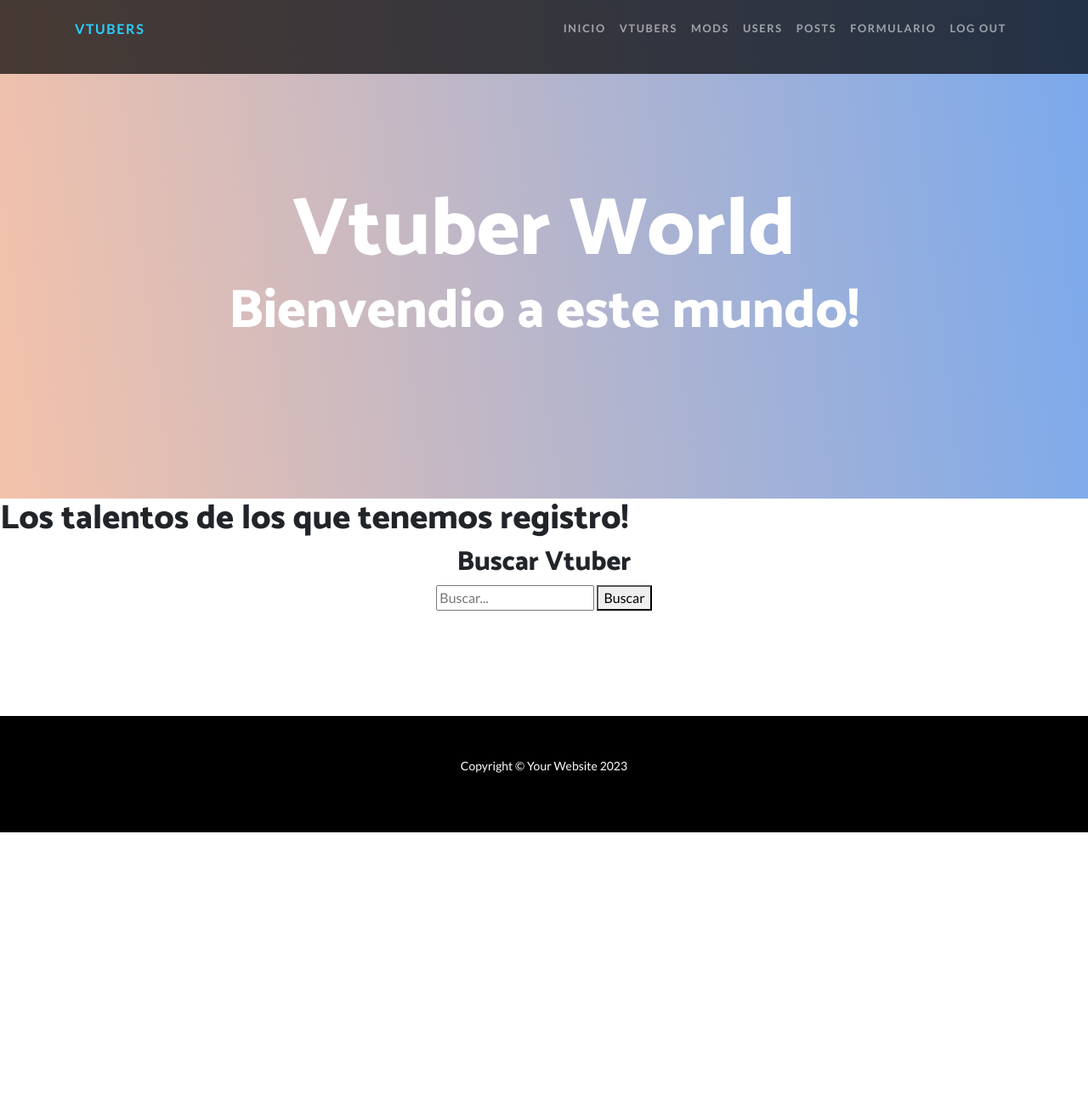
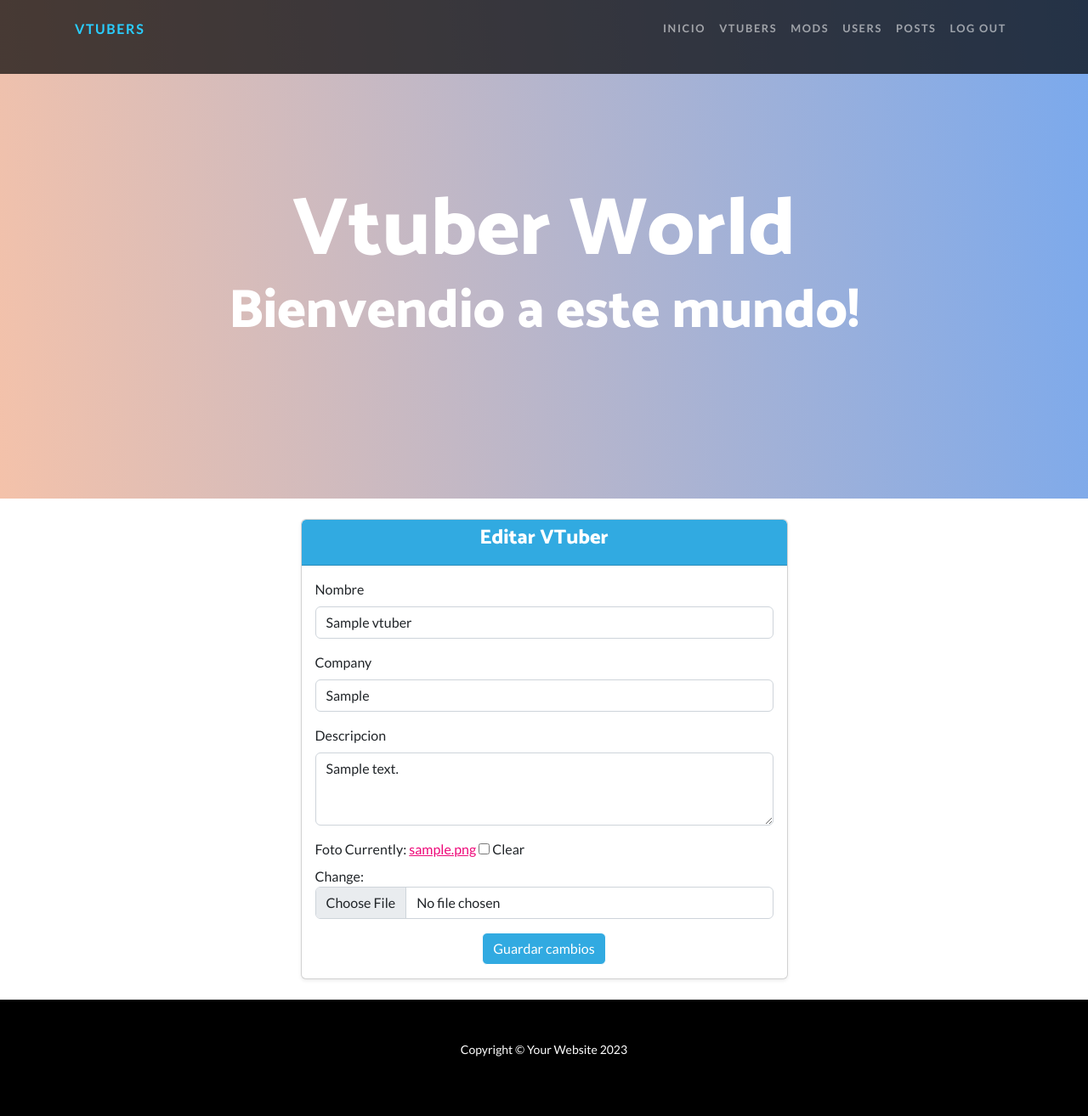
Before and after one commit to gastu9372/Django_Coder, a Django app: page /edit_vtuber/1 in a window 1280 px wide. Shown: the whole page at 85% size. Before the commit the page ends 980 px from the top, so only its background shows below. Run offline with Django 5.2, Linux system fonts and the light colour scheme; a user stored in the database is signed in; tables that the repository leaves empty hold one stand-in row (values such as "Sample post"); some libraries are stand-ins or nearby versions.

Commit message:
Editar y borrar vtubers

```diff
--- a/app_coder/forms.py
+++ b/app_coder/forms.py
@@ -4,4 +4,10 @@
 class post_vtuber(forms.ModelForm):
     class Meta:
         model = Vtuber
-        fields = ['nombre', 'company', 'descripcion', 'foto']
+        fields = "__all__"
+        widgets = {
+            "nombre": forms.TextInput(attrs={"class": "form-control", "placeholder": "Ingresa el nombre del vtuber"}),
+            "company": forms.TextInput(attrs={"class": "form-control", "placeholder": "Ingresa la compañía"}),
+            "descripcion": forms.Textarea(attrs={"class": "form-control", "placeholder": "Escribe una descripción", "rows": 3}),
+            "foto": forms.ClearableFileInput(attrs={"class": "form-control"}),
+        }
--- a/app_coder/templates/app_coder/base.html
+++ b/app_coder/templates/app_coder/base.html
@@ -37,11 +37,10 @@
                             <li class="nav-item"><a class="nav-link" href="{% url "Mods" %}">Mods</a></li>
                             <li class="nav-item"><a class="nav-link" href="{% url "Users" %}">Users</a></li>
                             <li class="nav-item"><a class="nav-link" href="{% url "Posts" %}">Posts</a></li>
-                            <li class="nav-item"><a class="nav-link" href="{% url "Formulario" %}">Formulario</a></li>
                             <li class="nav-item"><a class="nav-link" href="{% url "Logout" %}">Log Out</a></li>
                         {% else %}
                             <li class="nav-item"><a class="nav-link" href="{% url "Register" %}">Sign Up</a></li>
-                            <li class="nav-item"><a class="nav-link" href="{% url "Login" %}">Log In</a></li>
+                            <li class="nav-item"><a class="nav-link" href="{% url 'Login' %}?next={{ request.path }}">Log In</a></li>
                         {% endif %}
 
 
--- /dev/null
+++ b/app_coder/templates/app_coder/forms/edit_vtuber.html
@@ -0,0 +1,43 @@
+{% extends "app_coder/base.html" %}
+{% load static %}
+
+{% block Title %}
+Editar Vtuber | VtuberWorld
+{% endblock Title %}
+
+{% block content %}
+
+<div class="container my-4">
+    <div class="row justify-content-center">
+        <div class="col-md-6">
+            <div class="card shadow-sm">
+                <div class="card-header bg-primary text-white text-center">
+                    <h4>Editar VTuber</h4>
+                </div>
+                <div class="card-body">
+                    <form action="" method="POST" enctype="multipart/form-data">
+                        {% csrf_token %}
+                        {% for field in post_vtuber %}
+                        <div class="mb-3">
+                            <label for="{{ field.id_for_label }}" class="form-label">{{ field.label }}</label>
+                            {{ field }}
+                            {% if field.help_text %}
+                                <div class="form-text">{{ field.help_text }}</div>
+                            {% endif %}
+                            {% for error in field.errors %}
+                                <div class="text-danger">{{ error }}</div>
+                            {% endfor %}
+                        </div>
+                        {% endfor %}
+                        <div class="text-center">
+                            <button type="submit" class="btn btn-primary">Guardar cambios</button>
+                        </div>
+                    </form>
+                </div>
+            </div>
+        </div>
+    </div>
+</div>
+
+
+{% endblock content %}
--- a/app_coder/templates/app_coder/forms/login.html
+++ b/app_coder/templates/app_coder/forms/login.html
@@ -30,8 +30,10 @@
                             <input type="password" name="password"  class="form-control" placeholder="Ingresa la contraseña required" required>
                         </div>
 
+                        <input type="hidden" name="next" value="{{ next }}">
                         <!-- Botón de envío -->
                         <div class="text-center">
+
                             <button type="submit" class="btn btn-primary">Ingresar sesion</button>
                         </div>
                     </form>
--- a/app_coder/templates/app_coder/vtubers.html
+++ b/app_coder/templates/app_coder/vtubers.html
@@ -9,6 +9,16 @@
 <h1>Los talentos de los que tenemos registro!</h1>
 
 <h2 class="text-center mt-2">Buscar Vtuber</h2>
+
+{% comment %} {% if request.user.is_staff %}
+    <div class="admin-buttons">
+        <a href="{% url 'Formulario' %}" class="btn btn-success">Agregar VTuber</a>
+        <a href="{% url 'Editar-vtuber'  vtuber.id %}" class="btn btn-warning">Editar VTuber</a>
+        <a href="{% url 'Eliminar-vtuber' %}" class="btn btn-danger">Borrar VTuber</a>
+    </div>
+{% endif %} {% endcomment %}
+
+
 <!-- Formulario de búsqueda -->
 <div class="d-flex flex-column align-items-center mb-2">
     <form action="" method="GET">
@@ -18,15 +28,26 @@
 </div>
 
 <div class="container py-5">
+    {% if user.is_staff %}
+    <div class="text-center mb-4">
+        <a href="{% url 'Formulario' %}" class="btn btn-primary">Agregar VTuber</a>
+    </div>
+    {% endif %}
     <div class="row justify-content-center g-4">
         {% for vtuber in vtubers %}
         <div class="col-12 col-sm-6 col-md-4 col-lg-3">
             <div class="card">
                 <img src="{{ vtuber.foto.url }}" class="card-img-top" alt="Foto de {{ vtuber.nombre }}">
-                <div class="card-body">
+                <div class="card-body text-center">
                     <h5 class="card-title">{{ vtuber.nombre }}</h5>
                     <h6 class="card-subtitle mb-2 text-muted">{{ vtuber.company }}</h6>
                     <p class="card-text description">{{ vtuber.descripcion }}</p>
+                    {% if user.is_staff %}
+                    <div class="d-flex justify-content-center gap-2 mt-2">
+                        <a href="{% url 'Editar-vtuber' vtuber.id %}" class="btn btn-warning">Editar</a>
+                        <a href="{% url 'Eliminar-vtuber' vtuber.pk %}" class="btn btn-danger">Eliminar</a>
+                    </div>
+                    {% endif %}
                 </div>
             </div>
         </div>
--- a/app_coder/urls.py
+++ b/app_coder/urls.py
@@ -3,14 +3,19 @@
 
 # Es buena practica escribir todas las funciones 1x1, buena practica lo explicito
 urlpatterns = [
+    # Inicio
     path('inicio/', views.index, name="Inicio"),
-    path('vtubers/', views.vtubers, name ="Vtubers"),
+
+    # Relacionados a usuarios
     path('mods/', views.mods, name="Mods"),
     path('users/', views.users, name="Users"),
     path('posts/', views.posts, name="Posts"),
+
+    # Vtuber
+    path('vtubers/', views.vtubers, name ="Vtubers"),
     path('formulario/', views.formulario_vtuber_api, name="Formulario"),
-    path('del_vtuber/<int:id>', views.eliminar_vtuber, name="Eliminar"),
-    path('edit_vtuber/<int:id>', views.editar_vtuber, name="Editar"),
+    path('del_vtuber/<int:id>', views.eliminar_vtuber, name="Eliminar-vtuber"),
+    path('edit_vtuber/<int:pk>', views.editar_vtuber, name="Editar-vtuber"),
 
     # Sesiones
     path("login/", views.login_view, name = "Login" ),
--- a/app_coder/views.py
+++ b/app_coder/views.py
@@ -5,6 +5,7 @@
 from django.contrib.auth.forms import UserCreationForm
 from django.contrib.auth.decorators import login_required
 from django.contrib.auth.mixins import LoginRequiredMixin
+from django.shortcuts import get_object_or_404
 
 
 from .forms import post_vtuber
@@ -13,18 +14,39 @@
 
 # Create your views here.
 
+# def login_view(request):
+#     if request.method == "POST":
+#         username = request.POST.get("username")
+#         password = request.POST.get("password")
+#         user = authenticate(request, username=username, password=password)
+#         if user is not None:
+#             login(request, user)
+#             next_url = request.POST.get('next') or 'Inicio'
+#             return redirect(next_url)
+#         else:
+#             return render(request, "app_coder/forms/login.html", {"error": "Usuario o contraseña incorrectos"})
+#     else:
+#         next_url = request.GET.get('next', '')
+#         return render(request, "app_coder/forms/login.html")
 def login_view(request):
     if request.method == "POST":
         username = request.POST.get("username")
         password = request.POST.get("password")
+        next_url = request.POST.get('next')
         user = authenticate(request, username=username, password=password)
         if user is not None:
             login(request, user)
-            return redirect("Inicio")
+            next_url = next_url or 'Inicio'
+            return redirect(next_url)
         else:
-            return render(request, "app_coder/forms/login.html")
+            return render(request, "app_coder/forms/login.html", {
+                "error": "Usuario o contraseña incorrectos",
+                "next": next_url
+            })
     else:
-        return render(request, "app_coder/forms/login.html")
+        next_url = request.GET.get('next', '')
+        return render(request, "app_coder/forms/login.html", {"next": next_url})
+
 
 def user_logout(request):
     logout(request)
@@ -67,6 +89,8 @@
 
 @login_required
 def formulario_vtuber_api(request):
+    if not request.user.is_staff:
+        return redirect("Inicio")
 
     if request.method == "POST":
         post_vtuber_form = post_vtuber(request.POST, request.FILES)
@@ -79,14 +103,25 @@
     contexto= {"post_vtuber": post_vtuber_form}
     return render(request, "app_coder/forms/formulario.html", contexto)
 
-
+@login_required
 def eliminar_vtuber(request, id):
+    if not request.user.is_staff:
+        return redirect("Inicio")
     vtuber = Vtuber.objects.get(id=id)
     vtuber.delete()
     return redirect("Vtubers")
 
+@login_required
+def editar_vtuber(request, pk):
+    vtuber = get_object_or_404(Vtuber, pk = pk)
+    if not request.user.is_staff:
+        return redirect("Inicio")
+    if request.method == "POST":
+        post_vtuber_form = post_vtuber(request.POST, request.FILES, instance=vtuber)
+        if post_vtuber_form.is_valid():
+            post_vtuber_form.save()
+            return redirect("Vtubers")
+    else:
+        post_vtuber_form = post_vtuber(instance=vtuber)
 
-def editar_vtuber(request, id):
-    vtuber = Vtuber.objects.get(id=id)
-    post_vtuber_form = post_vtuber(initial= {"nombre": vtuber.nombre,"company": vtuber.company, "descripcion": vtuber.descripcion, "foto": vtuber.foto})
-    return render(request,"app_coder/vtubers.html", {"post_vtuber": post_vtuber_form})
+    return render(request,"app_coder/forms/edit_vtuber.html", {"post_vtuber": post_vtuber_form})
```
Also changed, not shown: app_coder/migrations/0001_initial.py (added), app_coder/migrations/0002_user_rename_profesores_moderator_and_more.py (added), app_coder/migrations/0003_post_foto_vtuber_descripcion_alter_vtuber_company.py (added), app_coder/migrations/0004_remove_moderator_profesion_vtuber_foto.py (added), app_coder/migrations/0005_alter_vtuber_foto.py (added), app_coder/migrations/__init__.py (added).
